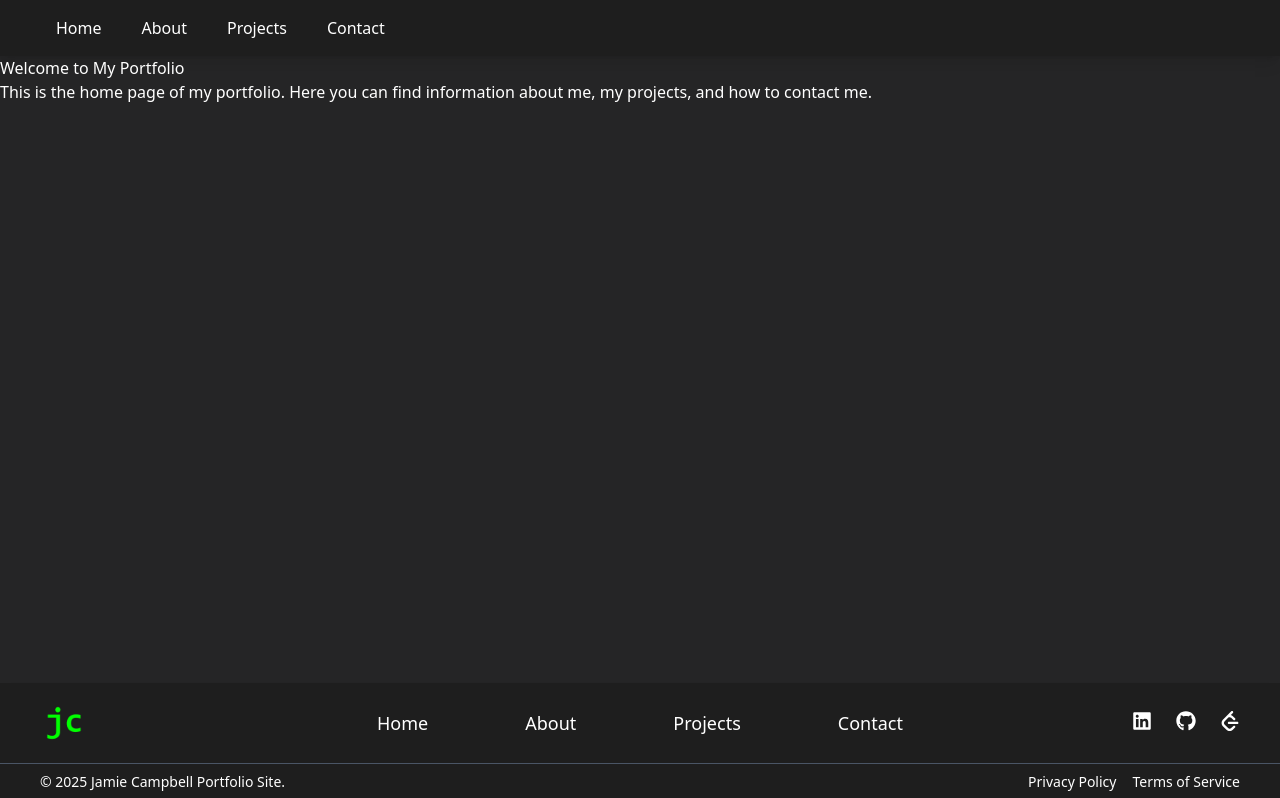
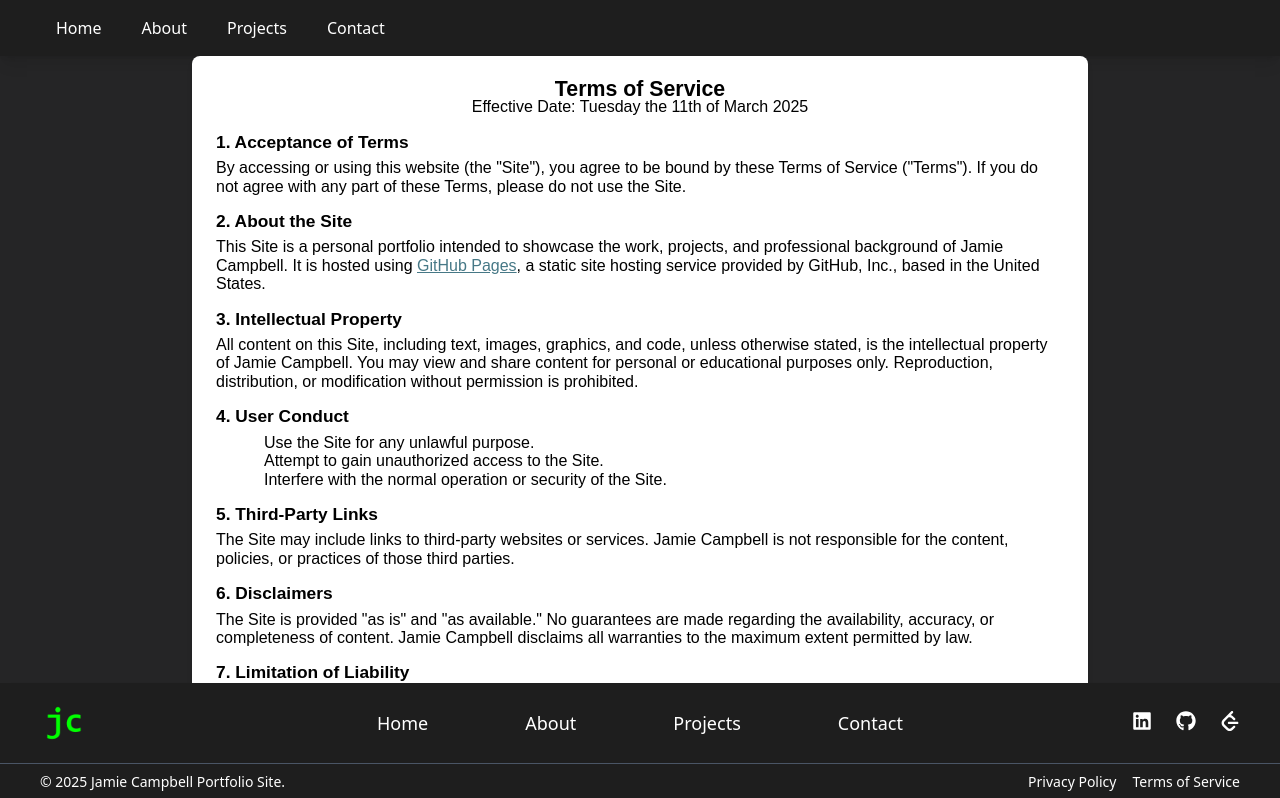
Before and after one commit to Jamb0Camb0123/Portfolio, a React (Vite) app: page /portfolio/terms-of-service in a window 1280 px wide. Shown: the top 798 px of the page. Built offline with nearby package versions, Linux system fonts and the light colour scheme.

Commit message:
Added a TOS document and rendered it to the TOS page

```diff
--- /dev/null
+++ b/public/TOS.html
@@ -0,0 +1,119 @@
+<!DOCTYPE html>
+<html lang="en">
+
+<head>
+<meta http-equiv=Content-Type content="text/html; charset=utf-8">
+<title>Terms of Service</title>
+<style>
+    .tos {
+        font-family: "Aptos", sans-serif;
+        font-size: 12.0pt;
+        line-height: 115%;
+        color: #000;
+    }
+
+    .tos a {
+        color: #467886;
+        text-decoration: underline;
+    }
+
+    .tos p,
+    .tos li,
+    .tos div {
+        margin: 0;
+        padding: 0;
+    }
+
+    .tos .section {
+        margin-bottom: 16px;
+    }
+
+    .tos h1 {
+        font-size: 16pt;
+        text-align: center;
+        font-weight: bold;
+    }
+
+    .tos h2 {
+        font-size: 13pt;
+        font-weight: bold;
+        margin-top: 16px;
+        margin-bottom: 8px;
+    }
+
+    .tos ul {
+        margin-left: 36pt;
+    }
+</style>
+</head>
+
+<body class="tos">
+
+<div class="tos">
+
+    <h1>Terms of Service</h1>
+    <p style="text-align:center;">Effective Date: Tuesday the 11th of March 2025</p>
+
+    <div class="section">
+        <h2>1. Acceptance of Terms</h2>
+        <p>By accessing or using this website (the "Site"), you agree to be bound by these Terms of Service ("Terms"). If you do not agree with any part of these Terms, please do not use the Site.</p>
+    </div>
+
+    <div class="section">
+        <h2>2. About the Site</h2>
+        <p>This Site is a personal portfolio intended to showcase the work, projects, and professional background of Jamie Campbell. It is hosted using <a href="https://pages.github.com/" target="_blank">GitHub Pages</a>, a static site hosting service provided by GitHub, Inc., based in the United States.</p>
+    </div>
+
+    <div class="section">
+        <h2>3. Intellectual Property</h2>
+        <p>All content on this Site, including text, images, graphics, and code, unless otherwise stated, is the intellectual property of Jamie Campbell. You may view and share content for personal or educational purposes only. Reproduction, distribution, or modification without permission is prohibited.</p>
+    </div>
+
+    <div class="section">
+        <h2>4. User Conduct</h2>
+        <ul>
+            <li>Use the Site for any unlawful purpose.</li>
+            <li>Attempt to gain unauthorized access to the Site.</li>
+            <li>Interfere with the normal operation or security of the Site.</li>
+        </ul>
+    </div>
+
+    <div class="section">
+        <h2>5. Third-Party Links</h2>
+        <p>The Site may include links to third-party websites or services. Jamie Campbell is not responsible for the content, policies, or practices of those third parties.</p>
+    </div>
+
+    <div class="section">
+        <h2>6. Disclaimers</h2>
+        <p>The Site is provided "as is" and "as available." No guarantees are made regarding the availability, accuracy, or completeness of content. Jamie Campbell disclaims all warranties to the maximum extent permitted by law.</p>
+    </div>
+
+    <div class="section">
+        <h2>7. Limitation of Liability</h2>
+        <p>In no event shall Jamie Campbell be liable for any indirect, incidental, or consequential damages arising out of your use of the Site.</p>
+    </div>
+
+    <div class="section">
+        <h2>8. Hosting Location</h2>
+        <p>This Site is hosted on GitHub Pages. As such, any content or data you access or submit may be stored and processed in the United States or other regions where GitHub's infrastructure is located.</p>
+    </div>
+
+    <div class="section">
+        <h2>9. Dispute Resolution</h2>
+        <p>Before pursuing legal action, you agree to first attempt to resolve any dispute informally by contacting Jamie Campbell. If the issue is not resolved within 30 days, both parties agree to binding arbitration conducted in a neutral location, under the rules of a recognized arbitration body. You waive the right to participate in class action lawsuits.</p>
+    </div>
+
+    <div class="section">
+        <h2>10. Changes to Terms</h2>
+        <p>These Terms may be updated from time to time. Continued use of the Site after changes indicates your acceptance of the revised Terms.</p>
+    </div>
+
+    <div class="section">
+        <h2>11. Contact</h2>
+        <p>If you have any questions or concerns about these Terms, please contact Jamie Campbell via the contact form on this Site.</p>
+    </div>
+
+</div>
+
+</body>
+</html>
--- a/src/pages/Terms.tsx
+++ b/src/pages/Terms.tsx
@@ -1,12 +1,9 @@
 import React from 'react';
+import HTMLViewer from "../components/HTMLViewer";
 
+// Use import.meta.env.BASE_URL to dynamically get the correct path
 const Terms: React.FC = () => {
-  return (
-    <div>
-      <h1>Welcome to My Portfolio</h1>
-      <p>This is the home page of my portfolio. Here you can find information about me, my projects, and how to contact me.</p>
-    </div>
-  );
+  return <HTMLViewer filePath={`${import.meta.env.BASE_URL}TOS.html`} />;
 };
 
 export default Terms;
```
